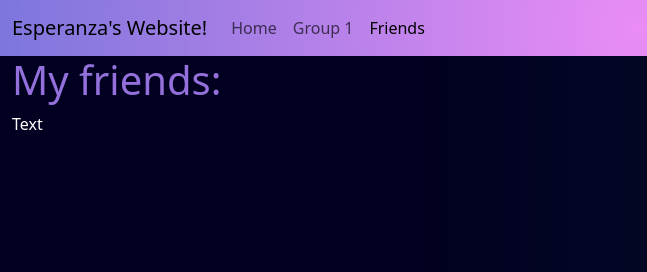
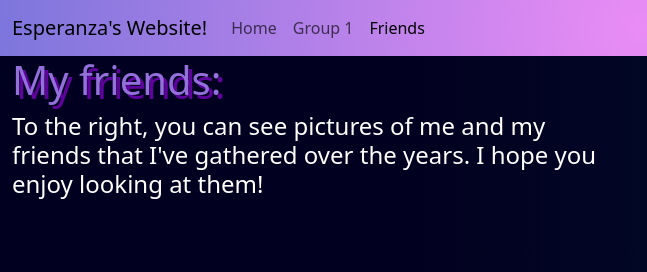
Before and after one commit to LilAerospace/RWCFall23-Group1, a plain HTML site: page EsperanzaBaquedano/friends.html in a window 1280 px wide. Shown: the top 272 px of the page, 0-647 px from the left. Drawn offline with nearby package versions, Linux system fonts and the light colour scheme.

Commit message:
Add files via upload (missed during last update)

```diff
--- a/EsperanzaBaquedano/friends.html
+++ b/EsperanzaBaquedano/friends.html
@@ -34,7 +34,7 @@
     <div class="row">
       <div class="col-6">
         <h1>My friends:</h1>
-        <p>Text</p>
+        <h4>To the right, you can see pictures of me and my friends that I've gathered over the years. I hope you enjoy looking at them!</h4>
       </div>
       <div class="col-6">
         <div id="carouselExampleCaptions" class="carousel slide">
--- a/EsperanzaBaquedano/style.css
+++ b/EsperanzaBaquedano/style.css
@@ -32,3 +32,5 @@ body {
   font-family: 'Dancing Script', cursive;
   font-family: 'Pacifico', cursive;
 }
+
+h1 {text-shadow: 4px 4px  #5e039b;}
```
Also changed, not shown: EsperanzaBaquedano/index.html (+1 -1 lines), EsperanzaBaquedano/IMG_3673.jpg (added), EsperanzaBaquedano/IMG_3674.jpg (added), 1 other file.
